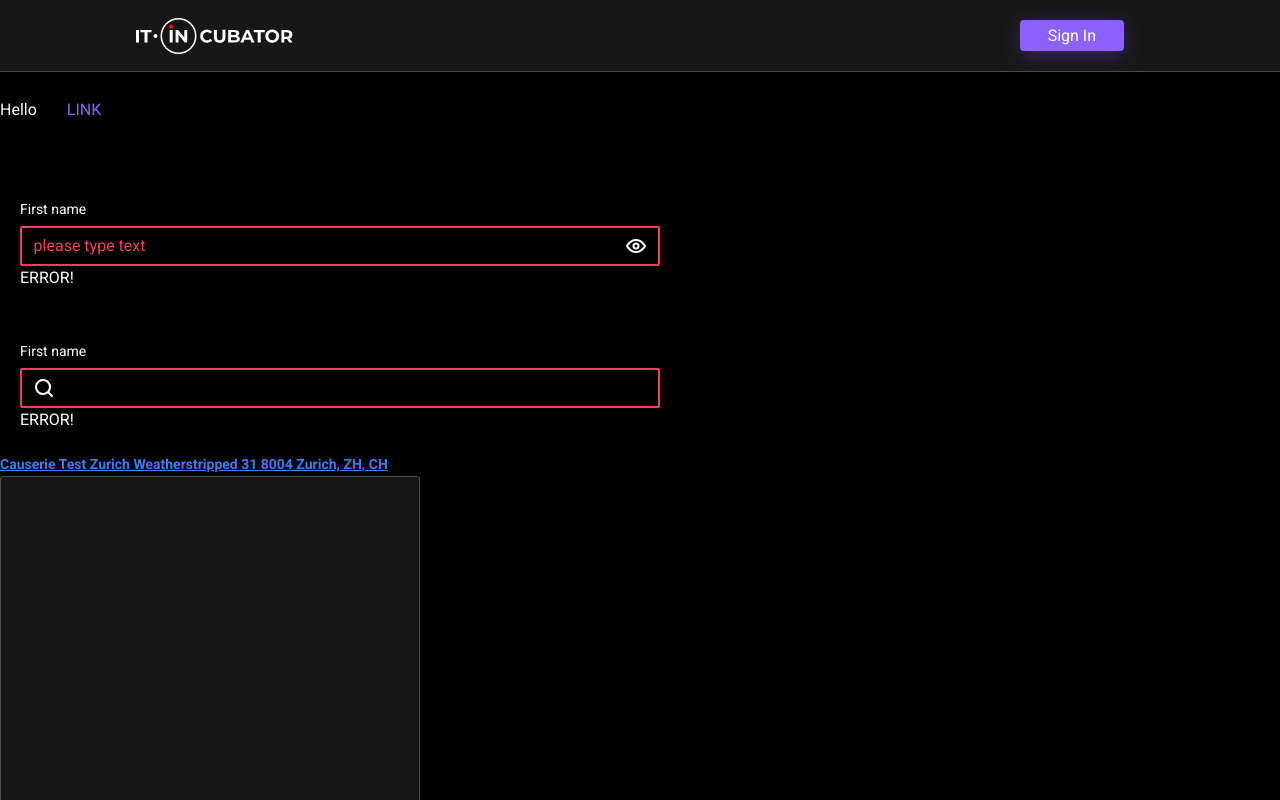
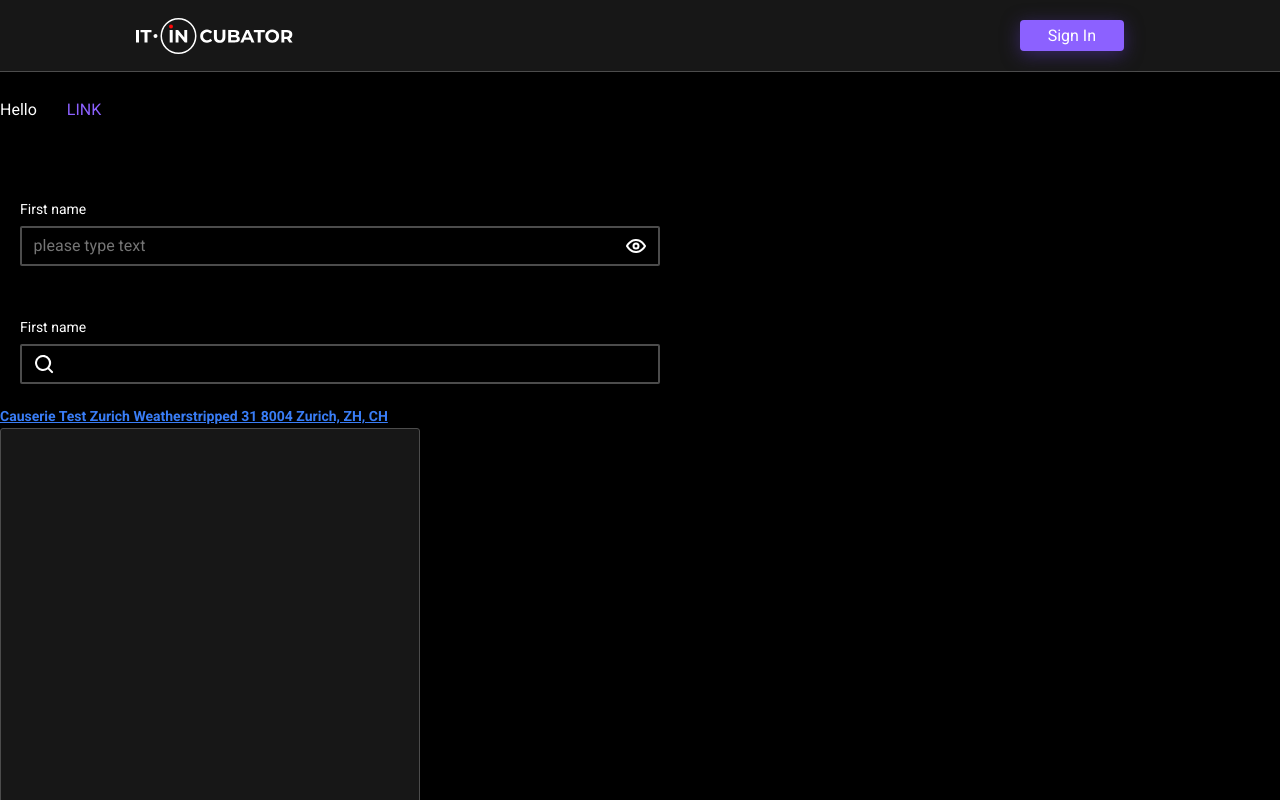
Before and after one commit to Zaitsev-AV/flash_cards, a React (Vite) app: page / in a window 1280 px wide. Shown: the top 800 px of the page. Built offline with nearby package versions, Linux system fonts and the light colour scheme.

Commit message:
added new stories for text-field component

```diff
--- a/src/components/ui/tetx_field/text-field.tsx
+++ b/src/components/ui/tetx_field/text-field.tsx
@@ -10,13 +10,21 @@ export type InputPropsType<T extends ElementType = 'input'> = {
   variant?: 'default' | 'password' | 'search'
   className?: string
   children?: ReactNode
+  error?: boolean
 } & ComponentPropsWithoutRef<'input'>
 
 export const TextField = <T extends ElementType = 'input'>(
   props: InputPropsType<T> & Omit<ComponentPropsWithoutRef<T>, keyof InputPropsType<T>>
 ) => {
-  const { variant = 'default', as: Component = 'input', className, children, ...rest } = props
-  const [error, setError] = useState(true)
+  const {
+    variant = 'default',
+    as: Component = 'input',
+    className,
+    children,
+    error,
+    ...rest
+  } = props
+  const [err, setErr] = useState(error)
 
   const wrapperClassName = classNames(s.wrapper, { [s.error]: error })
 
@@ -33,11 +41,13 @@ export const TextField = <T extends ElementType = 'input'>(
         >
           {(variant === 'password' || 'search') && <div className={s.icon}>{children}</div>}
           <div style={{ width: '100%' }}>
-            <Component className={classNames(s[variant], { [s.error]: error })} {...rest} />
+            <Component className={classNames(s[variant], { [s.error]: err })} {...rest} />
           </div>
         </div>
       </div>
-      <span onClick={() => setError(false)}>{error && 'ERROR!'}</span>
+      <span onClick={() => setErr(false)} style={{ color: 'var(--color-danger-300)' }}>
+        {err && 'ERROR!'}
+      </span>
     </div>
   )
 }
```
Also changed, not shown: 2 other files (tests, documents, lock files or other folders).
